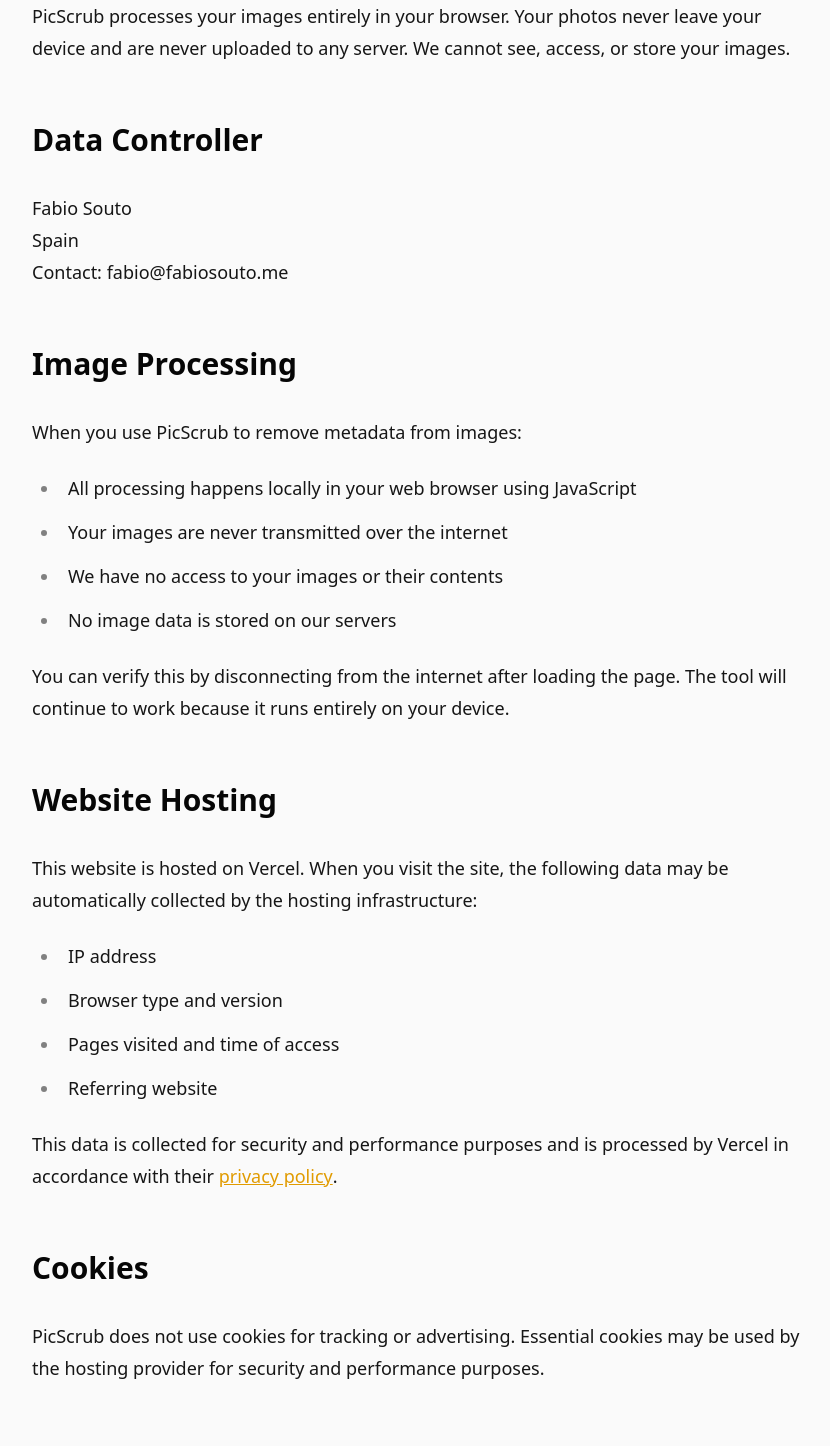
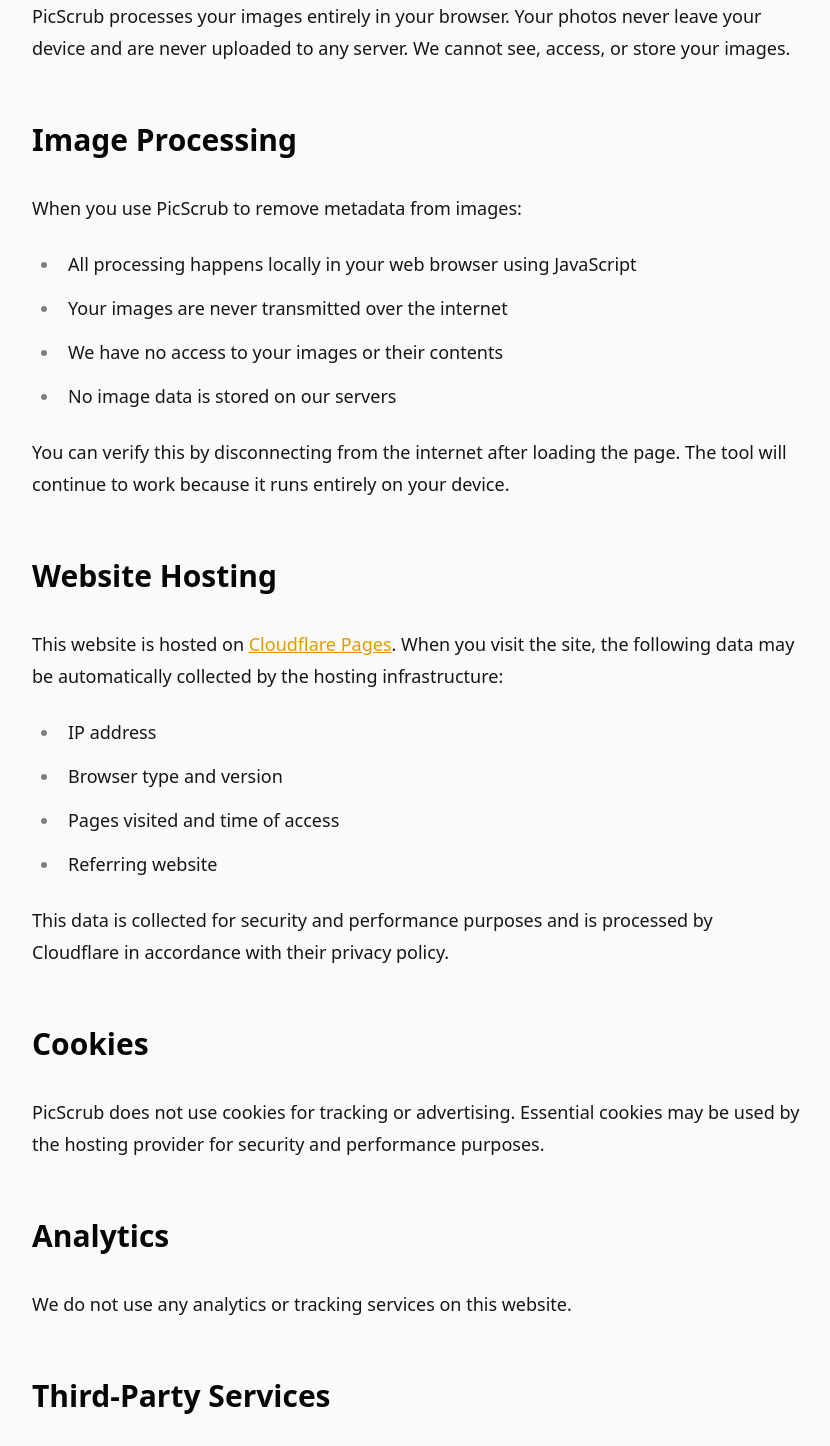
Before and after one commit to fasouto/picscrub-web, a Next.js app: page /privacy in a window 1280 px wide. Shown: the part 360-1806 px from the top of the page, without its empty margins (224-1054 px from the left). Built offline with nearby package versions, Linux system fonts and the light colour scheme.

Commit message:
update privacy policy

```diff
--- a/app/privacy/page.tsx
+++ b/app/privacy/page.tsx
@@ -21,14 +21,6 @@
           your images.
         </p>
 
-        <h2>Data Controller</h2>
-
-        <p>
-          Fabio Souto<br />
-          Spain<br />
-          Contact: fabio@fabiosouto.me
-        </p>
-
         <h2>Image Processing</h2>
 
         <p>
@@ -50,7 +42,14 @@
         <h2>Website Hosting</h2>
 
         <p>
-          This website is hosted on Vercel. When you visit the site, the following data
+          This website is hosted on{" "}
+          <a
+            href="https://www.cloudflare.com/privacypolicy/"
+            target="_blank"
+            rel="noopener noreferrer"
+          >
+            Cloudflare Pages
+          </a>. When you visit the site, the following data
           may be automatically collected by the hosting infrastructure:
         </p>
 
@@ -63,14 +62,7 @@
 
         <p>
           This data is collected for security and performance purposes and is processed
-          by Vercel in accordance with their{" "}
-          <a
-            href="https://vercel.com/legal/privacy-policy"
-            target="_blank"
-            rel="noopener noreferrer"
-          >
-            privacy policy
-          </a>.
+          by Cloudflare in accordance with their privacy policy.
         </p>
 
         <h2>Cookies</h2>
@@ -123,6 +115,28 @@
           please contact us at: fabio@fabiosouto.me
         </p>
 
+        <h2>Open Source</h2>
+
+        <p>
+          Both this website and the underlying library are open source. You can review
+          exactly how your images are processed by inspecting the{" "}
+          <a
+            href="https://github.com/fasouto/picscrub"
+            target="_blank"
+            rel="noopener noreferrer"
+          >
+            library source code
+          </a>{" "}
+          and the{" "}
+          <a
+            href="https://github.com/fasouto/picscrub-web"
+            target="_blank"
+            rel="noopener noreferrer"
+          >
+            website source code
+          </a>.
+        </p>
+
         <h2>Changes to This Policy</h2>
 
         <p>
```
